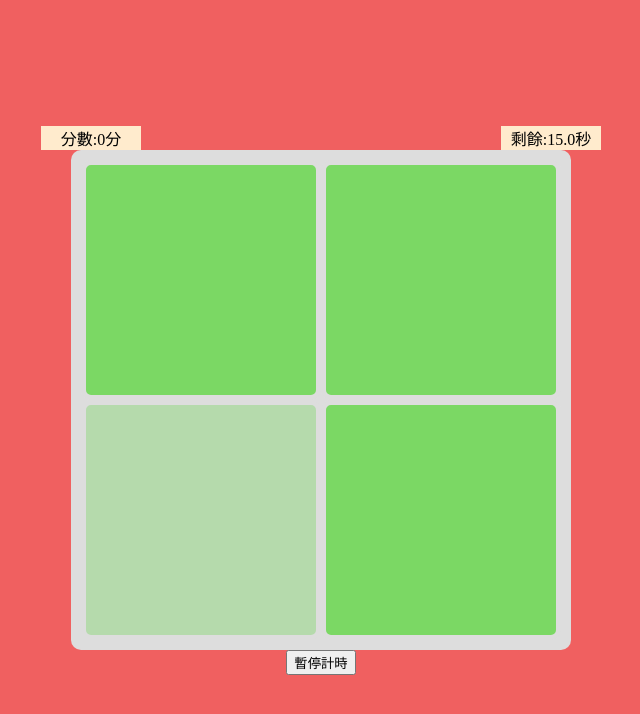
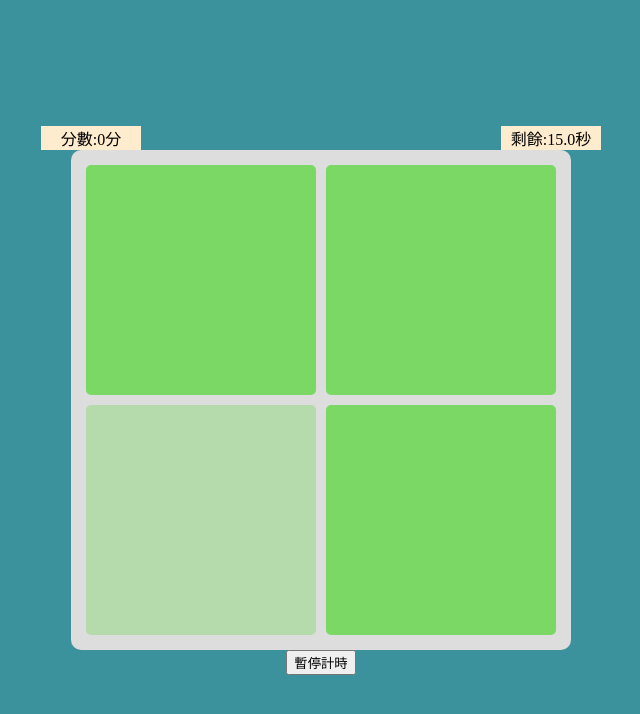
Before and after one commit to ystay04/homework04, a plain HTML site: page index.html in a window 1280 px wide. Shown: the whole page, without its empty margins (319-959 px from the left). Drawn offline with Linux system fonts and the light colour scheme.

Commit message:
顏色
更改網頁顏色

```diff
--- a/index.html
+++ b/index.html
@@ -13,7 +13,7 @@
             margin: 0;
             width: 100%;
             min-height: 100vh;
-            background-color: #F06060;
+            background-color: #3b919c;
             display: flex;
             flex-direction: column;
             justify-content: center;
```
